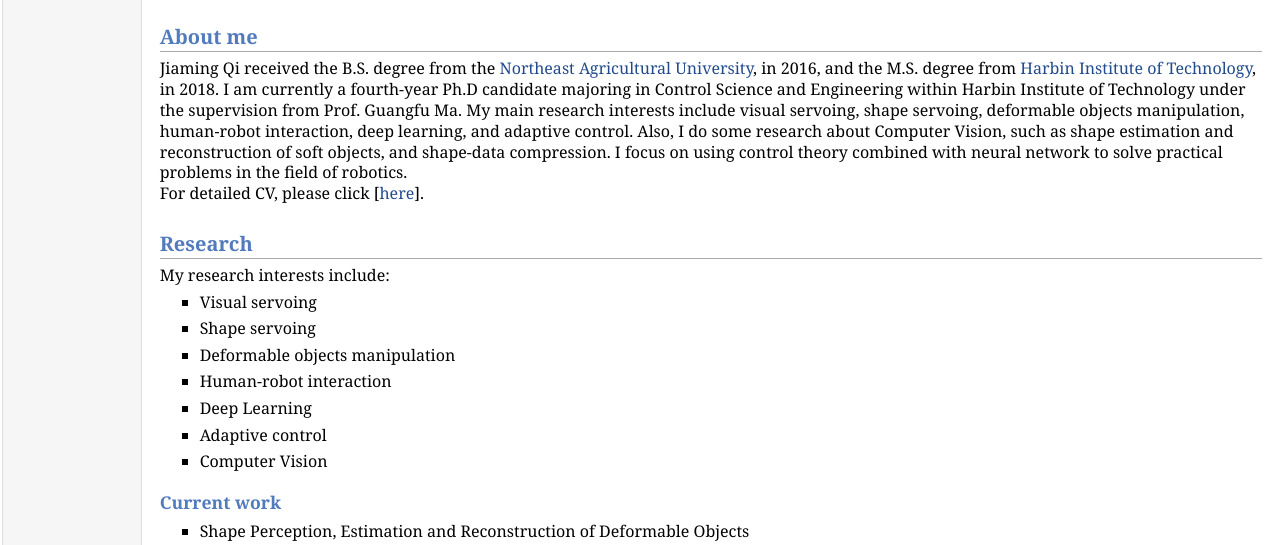
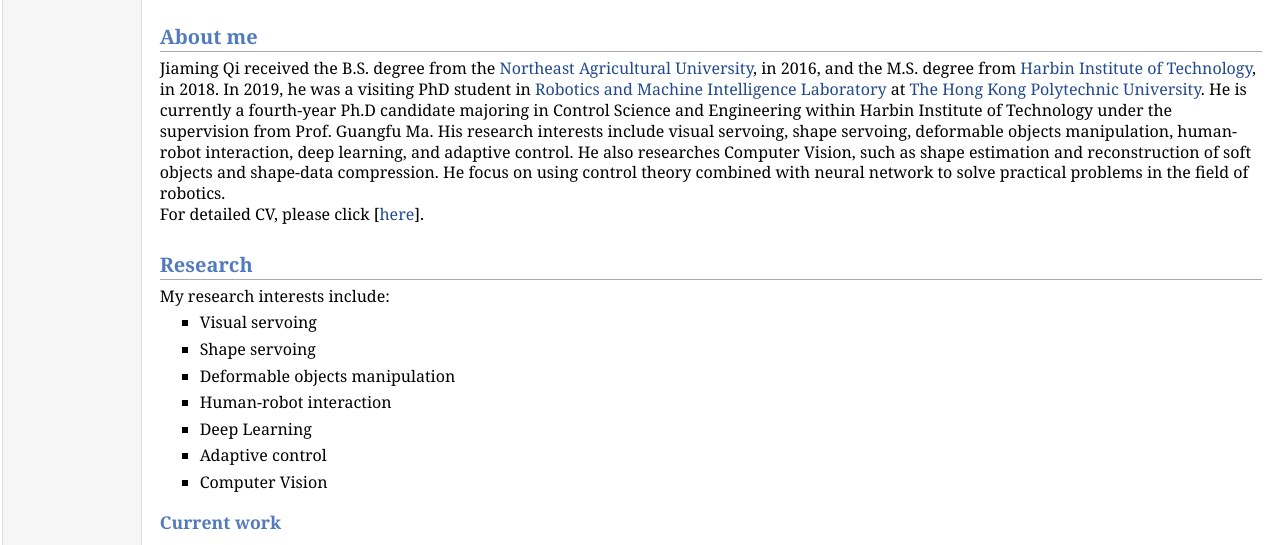
Before and after one commit to JiamingQi-Tom/JiamingQi-Tom.github.io, a plain HTML site: page index.html in a window 1280 px wide. Shown: the part 246-791 px from the top of the page. Drawn offline with Linux system fonts and the light colour scheme.

Commit message:
Update index.html

```diff
--- a/index.html
+++ b/index.html
@@ -33,11 +33,14 @@
 Tel: +86 18646086707
 </td></tr></table>
 <h2>About me</h2>
-<p>Jiaming Qi received the B.S. degree from the <a href="http://www.neau.edu.cn/">Northeast Agricultural University</a>, in 2016, and the M.S. degree from <a href="http://www.hit.edu.cn/">Harbin Institute of Technology</a>, in 2018.
-  I am currently a fourth-year Ph.D candidate majoring in Control Science and Engineering within Harbin Institute of Technology under the supervision from Prof. Guangfu Ma.
-  My main research interests include visual servoing, shape servoing, deformable objects manipulation, human-robot interaction, deep learning, and adaptive control.
-  Also, I do some research about Computer Vision, such as shape estimation and reconstruction of soft objects, and shape-data compression.
-  I focus on using control theory combined with neural network to solve practical problems in the field of robotics. <br />
+<p>Jiaming Qi received the B.S. degree from the <a href="http://www.neau.edu.cn/">Northeast Agricultural University</a>, in 2016, and the M.S. degree from
+  <a href="http://www.hit.edu.cn/">Harbin Institute of Technology</a>, in 2018.
+  In 2019, he was a visiting PhD student in <a href="https://www.romi-lab.org/">Robotics and Machine Intelligence Laboratory</a> at
+  <a href="https://www.polyu.edu.hk/">The Hong Kong Polytechnic University</a>.
+  He is currently a fourth-year Ph.D candidate majoring in Control Science and Engineering within Harbin Institute of Technology under the supervision from Prof. Guangfu Ma.
+  His research interests include visual servoing, shape servoing, deformable objects manipulation, human-robot interaction, deep learning, and adaptive control.
+  He also researches Computer Vision, such as shape estimation and reconstruction of soft objects and shape-data compression.
+  He focus on using control theory combined with neural network to solve practical problems in the field of robotics. <br />
   For detailed CV, please click [<a href="cv/cv.pdf">here</a>].
 </p>
 
```
